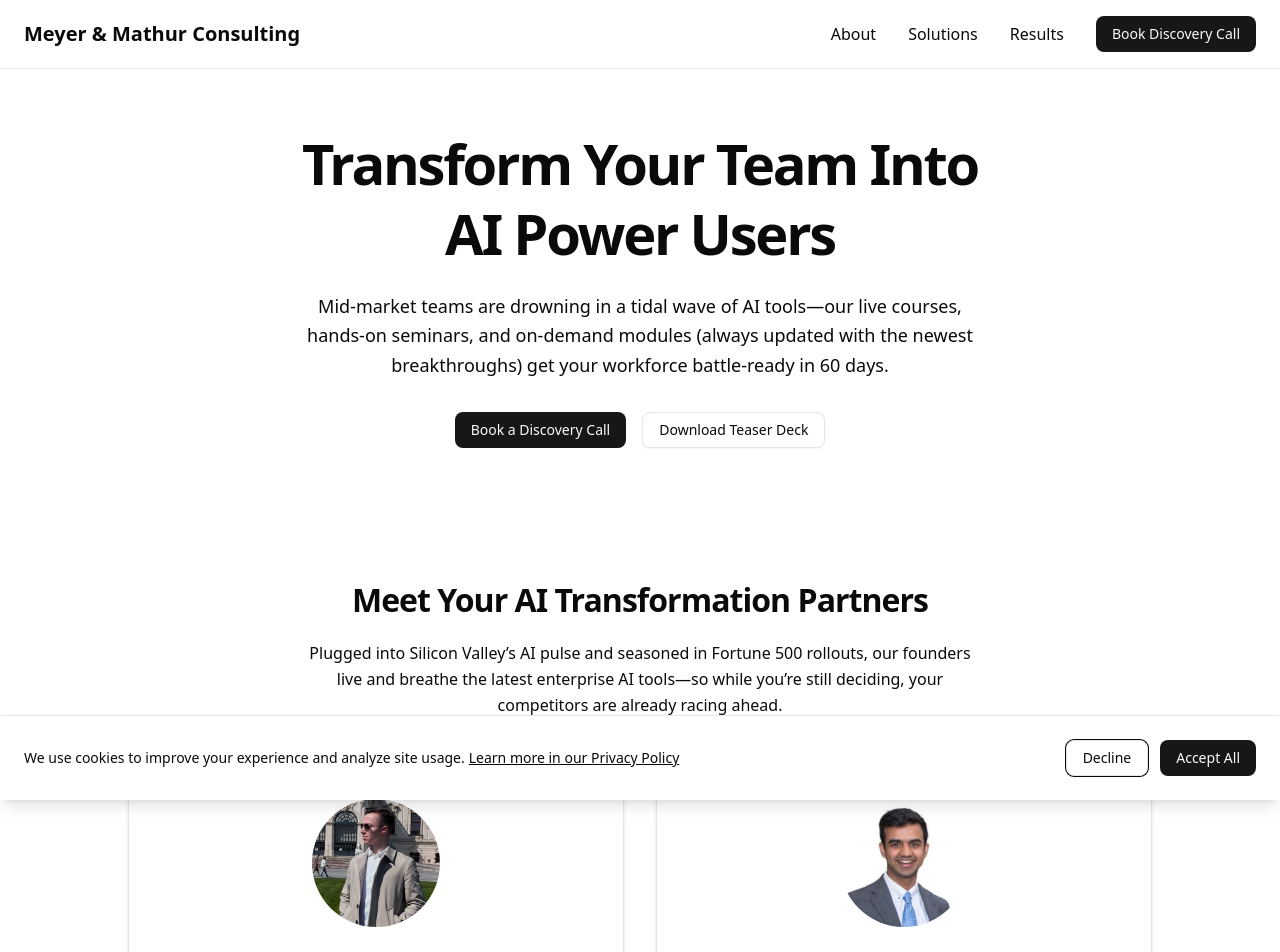
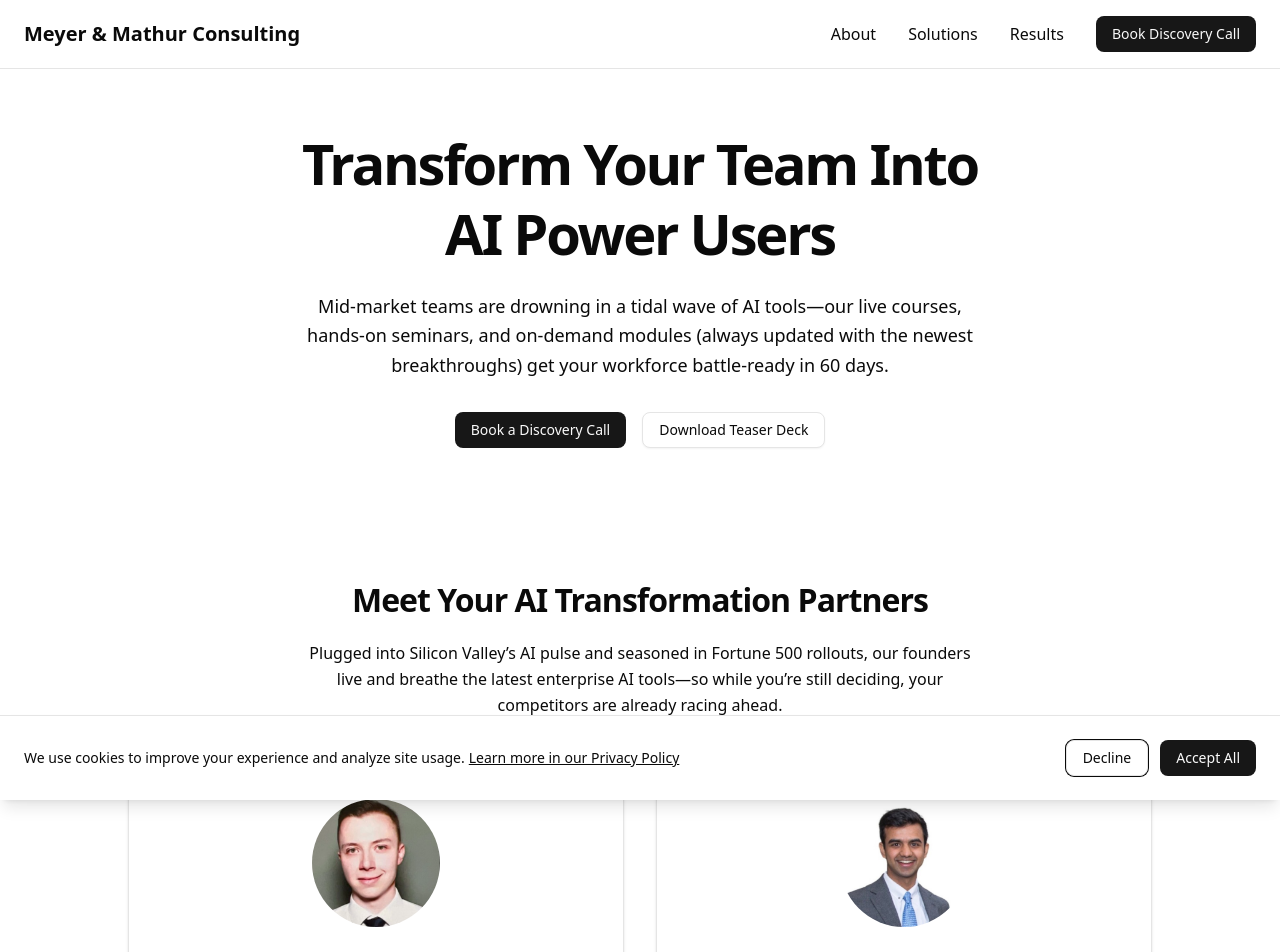
Before and after one commit to KevinMeyer7/mm-consulting, a Next.js app: page / in a window 1280 px wide. Shown: the top 952 px of the page. Built offline with nearby package versions, Linux system fonts and the light colour scheme; no server answers.

Commit message:
Update picture.

```diff
--- a/app/content/founders.ts
+++ b/app/content/founders.ts
@@ -3,7 +3,7 @@ export const founders = [
     name: "Kevin Meyer",
     title: "Co-Founder & Technology Director",
     bio: "Ex-Google engineer turned YC founding engineer—Kevin “speaks AI” because he’s shipped ML features at scale and helped startups find product-market fit. He now channels that FAANG-grade expertise into live courses, hands-on seminars, and on-demand training, all tailored to your organisation’s needs.",
-    image: "/placeholder-kevin.jpeg", // Will be replaced with Supabase storage URL
+    image: "/placeholder-kevin.png", // Will be replaced with Supabase storage URL
     linkedin: "https://linkedin.com/in/kevinstefanmeyer",
     expertise: [
       "Machine Learning",
```
Also changed, not shown: public/placeholder-kevin.jpeg (deleted), public/placeholder-kevin.png (added).
